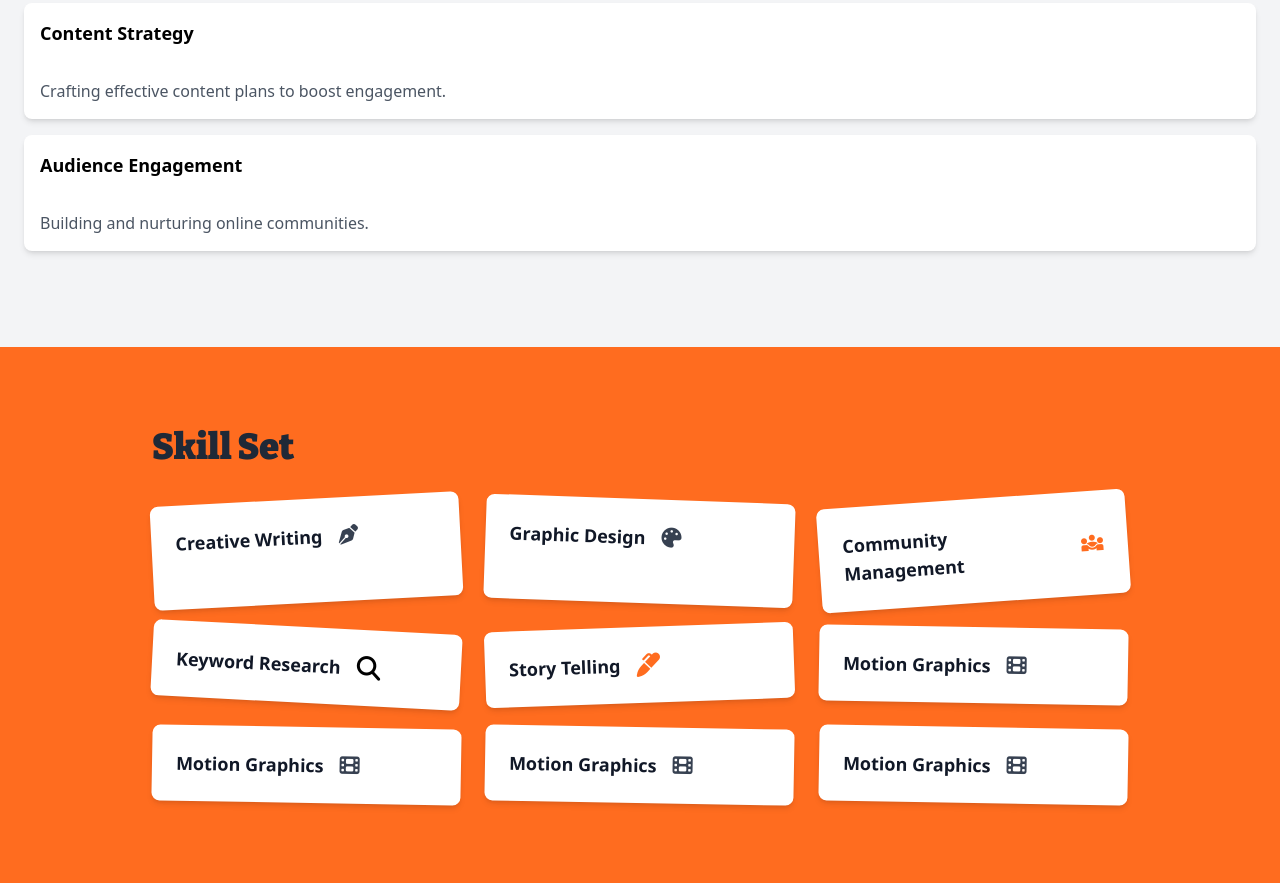
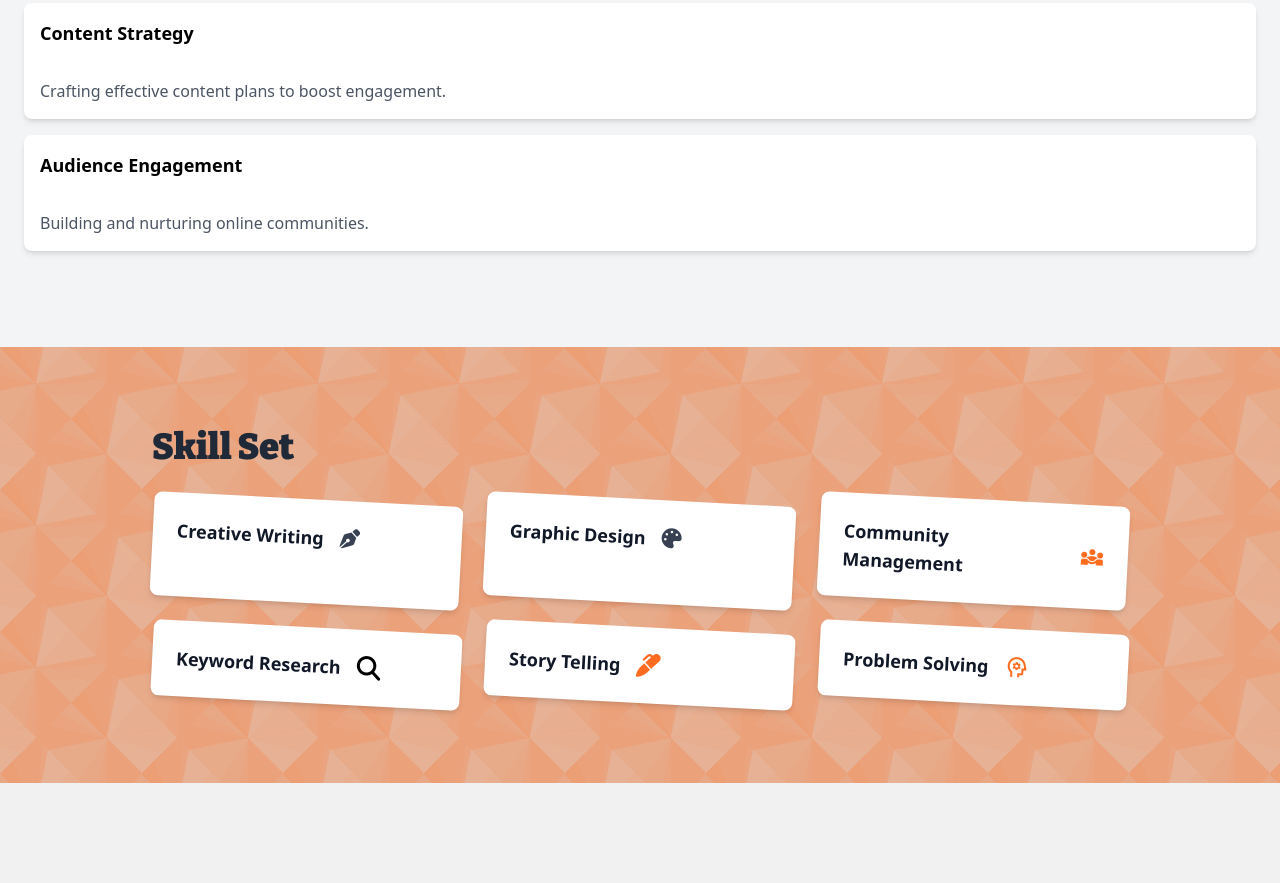
Before and after one commit to fiyinfoluwapy/SMM, a website: page portfolio.html in a window 1280 px wide. Shown: the part 2693-3576 px from the top of the page. After the commit the page ends 3476 px from the top, so only its background shows below. Drawn offline with nearby package versions, Linux system fonts and the light colour scheme; a web font is replaced by a local one.

Commit message:
Update portfolio.html

```diff
--- a/portfolio.html
+++ b/portfolio.html
@@ -19,7 +19,8 @@
     <!--fontawesome-->
     <script src="https://kit.fontawesome.com/d776300fe4.js" crossorigin="anonymous"></script>
     <!--Google Icons-->
-    <link rel="stylesheet" href="https://fonts.googleapis.com/css2?family=Material+Symbols+Outlined:wght,FILL,GRAD@400,0,0&display=swap">
+    <link rel="stylesheet"
+        href="https://fonts.googleapis.com/css2?family=Material+Symbols+Outlined:wght,FILL,GRAD@400,0,0&display=swap">
 
 </head>
 
@@ -45,8 +46,8 @@
             <div id="menu" class="hidden md:flex space-x-6">
                 <a href="index.html" class="text-gray-600 hover:text-primaryOrange hover:font-lacquer">Home</a>
                 <a href="#freelance-section" class="text-gray-600 hover:text-primaryOrange hover:font-lacquer">About</a>
-                <a href="#services" class="text-gray-600 hover:text-primaryOrange hover:font-lacquer">Services</a>
-                <a href="#portfolio" class="text-gray-600 hover:text-primaryOrange hover:font-lacquer">Portfolio</a>
+                <a href="#expertise" class="text-gray-600 hover:text-primaryOrange hover:font-lacquer">Services</a>
+                <a href="#experience" class="text-gray-600 hover:text-primaryOrange hover:font-lacquer">Portfolio</a>
                 <a href="#contact" class="text-gray-600 hover:text-primaryOrange hover:font-lacquer">Contact</a>
             </div>
         </div>
@@ -67,9 +68,9 @@
                 <a href="index.html" class="text-gray-600 hover:text-primaryOrange hover:font-lacquer">Home</a>
                 <a href="#freelance-section"
                     class="text-gray-600 hover:text-primaryOrange text-xl hover:font-lacquer">About</a>
-                <a href="#services"
+                <a href="#expertise"
                     class="text-gray-600 hover:text-primaryOrange text-xl hover:font-lacquer">Services</a>
-                <a href="#portfolio"
+                <a href="#experience"
                     class="text-gray-600 hover:text-primaryOrange text-xl hover:font-lacquer">Portfolio</a>
                 <a href="#contact" class="text-gray-600 hover:text-primaryOrange text-xl hover:font-lacquer">Contact</a>
             </nav>
@@ -106,13 +107,12 @@
 
         <!-- Footer Links (Instagram & Email) -->
         <div class="absolute bottom-6 left-4 right-4 flex justify-between items-center space-x-4 text-sm text-gray-600">
-            <a href="https://www.instagram.com/yourInstagram" target="_blank"
+            <a href="https://www.instagram.com/maggs_socials?igsh=bjZpZzU5cjdkbWFi&utm_source=qr" target="_blank"
                 class="inline-block slide-into-view slide-from-bottom" data-delay="900">
                 <img src="https://res.cloudinary.com/djdw2lb6o/image/upload/v1738764412/Instagram_rkjfcx.gif"
                     alt="Instagram" class="w-12 h-12">
             </a>
-            <a href="mailto:your-email@example.com" target="_blank" class="inline-block slide-into-view slide-from-top"
-                data-delay="900">
+            <a href="mailto:doyinsolaadenubi898@gmail.com" target="_blank" class="inline-block slide-into-view slide-from-top" data-delay="900">
                 <img src="https://res.cloudinary.com/djdw2lb6o/image/upload/v1738764391/Gmail_tjkasf.gif" alt="Email"
                     class="w-12 h-12">
             </a>
@@ -142,7 +142,7 @@
     </section>
 
     <!-- Work Experience Section -->
-    <section class="py-20 bg-gray-100">
+    <section class="py-20 bg-gray-100" id="experience">
         <div class="max-w-5xl mx-auto px-6">
             <!-- Section Title -->
             <h2 class="text-left text-2xl sm:text-3xl md:text-4xl text-gray-800 mb-8 font-bitter font-black">
@@ -200,8 +200,8 @@
             <p class="text-lg sm:text-xl text-primaryBlack mb-8">
                 Ready to take your brand to the next level? Reach out to me today!
             </p>
-            <a href="mailto:your-email@example.com"
-                class="inline-block bg-primaryBlack text-white px-6 py-3 rounded-lg hover:bg-opacity-90 transition-colors duration-300">
+            <a href="mailto:doyinsolaadenubi898@gmail.com"
+                class="inline-block bg-primaryBlack text-white px-6 py-3 rounded-lg hover:bg-opacity-60 hover:shadow-lg transition-colors duration-300">
                 Get in Touch
             </a>
         </div>
@@ -281,7 +281,7 @@
             </div>
         </div>
     </section>
-    <section class="py-20 bg-primaryOrange">
+    <section class="py-20 bg-primaryOrange" style="background-image: url('assets/images/diagmonds-light.png'); background-size: auto; background-color: #ff6c1f;">
         <div class="max-w-5xl mx-auto px-6">
             <h2 class="text-left text-2xl sm:text-3xl md:text-4xl text-gray-800 mb-8 font-bitter font-black">
                 Skill Set
@@ -290,7 +290,7 @@
             <!-- Card container -->
             <div class="grid md:grid-cols-3 gap-6">
                 <div class="card p-6 bg-white rounded-lg shadow-md hover:shadow-lg transition-transform transform duration-300"
-                    style="transform: rotate(-3deg);">
+                    style="transform: rotate(3deg);">
                     <div class="flex items-center">
                         <h3 class="card-title text-gray-900">Creative Writing</h3>
                         <i class="fa-solid fa-pen-nib text-gray-700 text-xl ml-3" style="margin-left: 16px;"></i>
@@ -298,7 +298,7 @@
                 </div>
 
                 <div class="card p-6 bg-white rounded-lg shadow-md hover:shadow-lg transition-transform transform duration-300"
-                    style="transform: rotate(2deg);">
+                    style="transform: rotate(3deg);">
                     <div class="flex items-center">
                         <h3 class="card-title text-gray-900">Graphic Design</h3>
                         <i class="fa-solid fa-palette text-gray-700 text-xl ml-3" style="margin-left: 16px;"></i>
@@ -306,12 +306,13 @@
                 </div>
 
                 <div class="card p-6 bg-white rounded-lg shadow-md hover:shadow-lg transition-transform transform duration-300"
-                    style="transform: rotate(-4deg);">
+                    style="transform: rotate(3deg);">
                     <div class="flex items-center">
                         <h3 class="card-title text-gray-900">Community Management</h3>
-                        <span class="material-symbols-outlined text-primaryOrange text-xl ml-3" style="margin-left: 16px;">
+                        <span class="material-symbols-outlined text-primaryOrange text-xl ml-3"
+                            style="margin-left: 16px;">
                             diversity_3
-                            </span>
+                        </span>
                     </div>
                 </div>
 
@@ -319,14 +320,13 @@
                     style="transform: rotate(3deg);">
                     <div class="flex items-center">
                         <h3 class="card-title text-gray-900">Keyword Research</h3>
-
-                        <i class="fa-sharp fa-solid fa-magnifying-glass text-daisyBlush text-2xl" style="margin-left: 16px;"></i>
-
+                        <i class="fa-sharp fa-solid fa-magnifying-glass text-daisyBlush text-2xl"
+                            style="margin-left: 16px;"></i>
                     </div>
                 </div>
 
                 <div class="card p-6 bg-white rounded-lg shadow-md hover:shadow-lg transition-transform transform duration-300"
-                    style="transform: rotate(-2deg);">
+                    style="transform: rotate(3deg);">
                     <div class="flex items-center">
                         <h3 class="card-title text-gray-900">Story Telling</h3>
                         <i class="fa-duotone fa-solid fa-marker text-primaryOrange text-2xl" style="margin-left: 16px;">
@@ -335,34 +335,13 @@
                 </div>
 
                 <div class="card p-6 bg-white rounded-lg shadow-md hover:shadow-lg transition-transform transform duration-300"
-                    style="transform: rotate(1deg);">
+                    style="transform: rotate(3deg);">
                     <div class="flex items-center">
-                        <h3 class="card-title text-gray-900">Motion Graphics</h3>
-                        <i class="fa-solid fa-film text-gray-700 text-xl ml-3" style="margin-left: 16px;"></i>
-                    </div>
-                </div>
-
-                <div class="card p-6 bg-white rounded-lg shadow-md hover:shadow-lg transition-transform transform duration-300"
-                    style="transform: rotate(1deg);">
-                    <div class="flex items-center">
-                        <h3 class="card-title text-gray-900">Motion Graphics</h3>
-                        <i class="fa-solid fa-film text-gray-700 text-xl ml-3" style="margin-left: 16px;"></i>
-                    </div>
-                </div>
-
-                <div class="card p-6 bg-white rounded-lg shadow-md hover:shadow-lg transition-transform transform duration-300"
-                    style="transform: rotate(1deg);">
-                    <div class="flex items-center">
-                        <h3 class="card-title text-gray-900">Motion Graphics</h3>
-                        <i class="fa-solid fa-film text-gray-700 text-xl ml-3" style="margin-left: 16px;"></i>
-                    </div>
-                </div>
-
-                <div class="card p-6 bg-white rounded-lg shadow-md hover:shadow-lg transition-transform transform duration-300"
-                    style="transform: rotate(1deg);">
-                    <div class="flex items-center">
-                        <h3 class="card-title text-gray-900">Motion Graphics</h3>
-                        <i class="fa-solid fa-film text-gray-700 text-xl ml-3" style="margin-left: 16px;"></i>
+                        <h3 class="card-title text-gray-900">Problem Solving</h3>
+                        <span class="material-symbols-outlined text-primaryOrange text-xl ml-3"
+                            style="margin-left: 16px;">
+                            psychology
+                        </span>
                     </div>
                 </div>
             </div>
```
